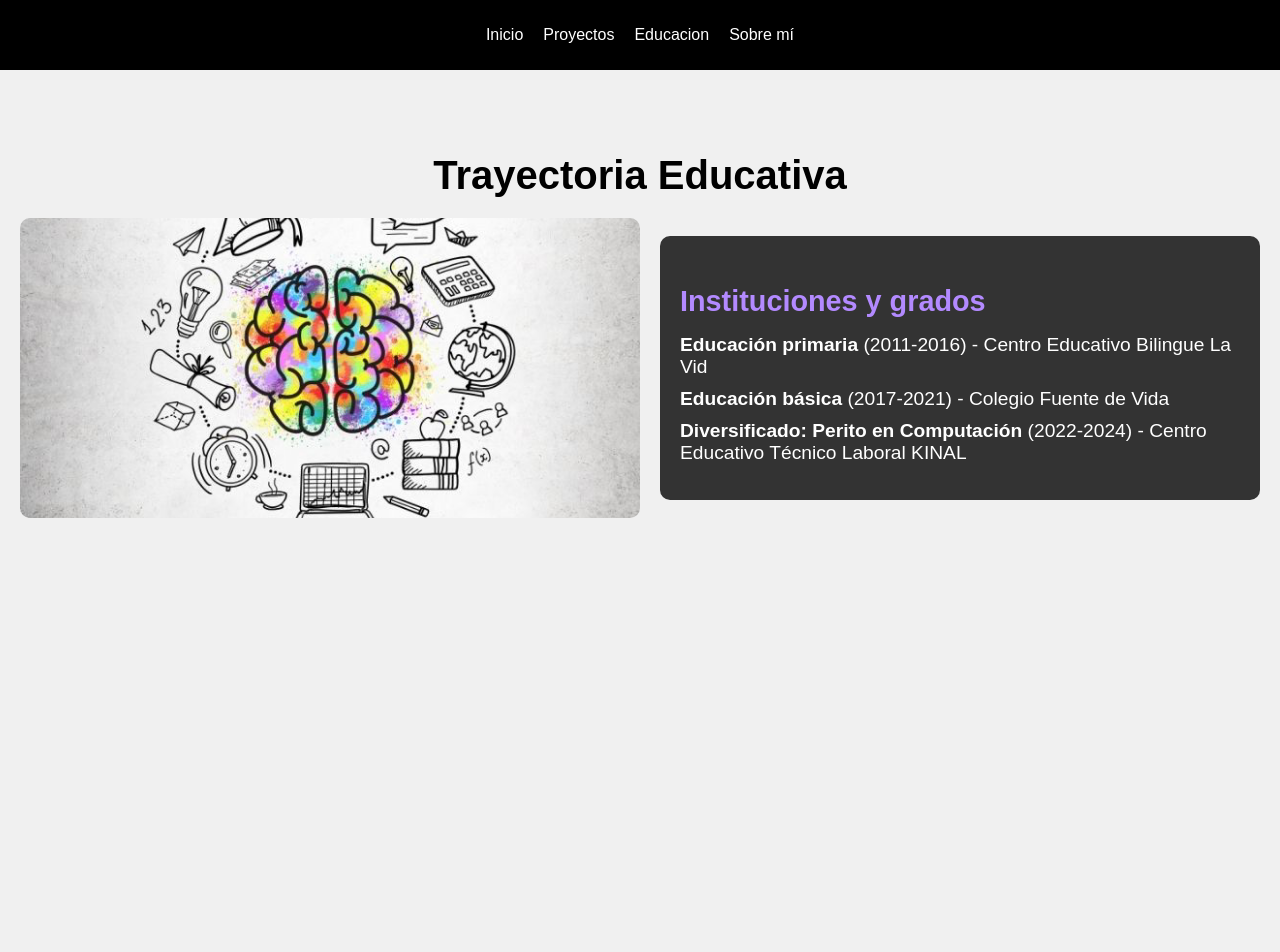
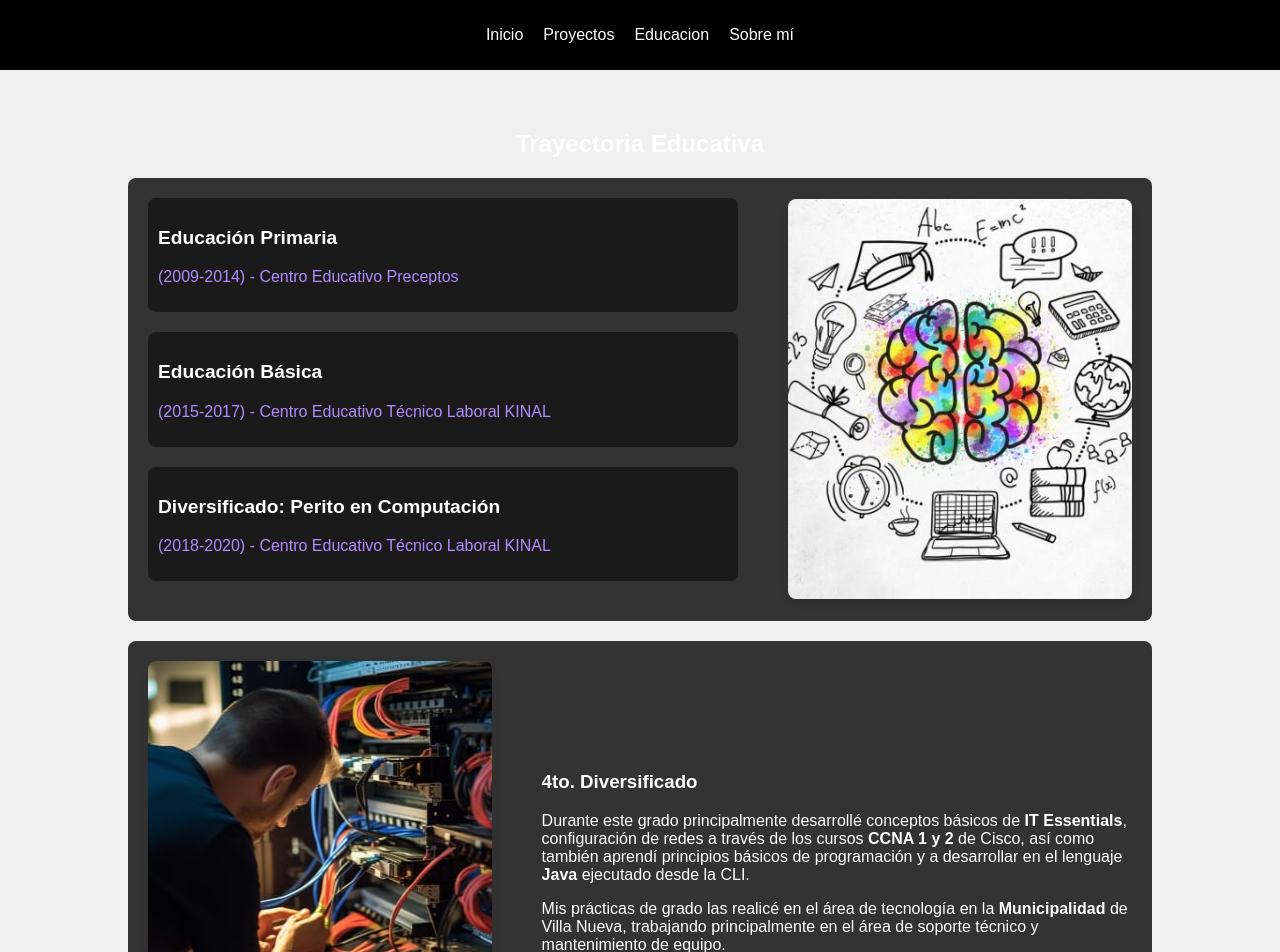
Before and after one commit to apalma2022125/Portfolio, a React (Vite) app: page /certificados in a window 1280 px wide. Shown: the top 952 px of the page. Before the commit the page ends 800 px from the top, so only its background shows below. Built offline with nearby package versions, Linux system fonts and the light colour scheme.

Commit message:
Update assets

```diff
--- a/src/Pages/trayectoriaEducativa.jsx
+++ b/src/Pages/trayectoriaEducativa.jsx
@@ -1,22 +1,44 @@
 import React from 'react';
 
-function Certification() {
+function EducationalPath() {
   return (
-    <section id="certificados">
-      <h2>Trayectoria Educativa</h2>
-      <div className="education-container">
-        <div className="education-image"></div>
-        <div className="education-details">
-          <h3>Instituciones y grados</h3>
-          <ul>
-            <li><strong>Educación primaria</strong> (2011-2016) - Centro Educativo Bilingue La Vid</li>
-            <li><strong>Educación básica</strong> (2017-2021) - Colegio Fuente de Vida</li>
-            <li><strong>Diversificado: Perito en Computación</strong> (2022-2024) - Centro Educativo Técnico Laboral KINAL</li>
-          </ul>
+    <section id="educational-path">
+      <h2 className="title">Trayectoria Educativa</h2>
+      <div className="container">
+        <div className="info">
+          <div className="education-item">
+            <h3>Educación Primaria</h3>
+            <p>(2009-2014) - Centro Educativo Preceptos</p>
+          </div>
+          <div className="education-item">
+            <h3>Educación Básica</h3>
+            <p>(2015-2017) - Centro Educativo Técnico Laboral KINAL</p>
+          </div>
+          <div className="education-item">
+            <h3>Diversificado: Perito en Computación</h3>
+            <p>(2018-2020) - Centro Educativo Técnico Laboral KINAL</p>
+          </div>
+        </div>
+        <div className="image"></div>
+      </div>
+      <div className="container">
+        <div className="image-diversificado"></div>
+        <div className="info">
+          <h3>4to. Diversificado</h3>
+          <p>
+            Durante este grado principalmente desarrollé conceptos básicos de <strong>IT Essentials</strong>,
+            configuración de redes a través de los cursos <strong>CCNA 1 y 2</strong> de Cisco, así como también
+            aprendí principios básicos de programación y a desarrollar en el lenguaje <strong>Java</strong> ejecutado
+            desde la CLI.
+          </p>
+          <p>
+            Mis prácticas de grado las realicé en el área de tecnología en la <strong>Municipalidad</strong> de Villa
+            Nueva, trabajando principalmente en el área de soporte técnico y mantenimiento de equipo.
+          </p>
         </div>
       </div>
     </section>
   );
 }
 
-export default Certification;
+export default EducationalPath;
--- a/src/index.css
+++ b/src/index.css
@@ -31,7 +31,7 @@ nav ul li a:hover {
 }
 
 #inicio {
-    background-image: url('/src/assets/img/fondoHome.gif');
+    background-image: url('./assets/img/fondoHome.gif');
     background-size: cover;
     background-position: center;
     height: 88vh;
@@ -199,76 +199,6 @@ footer {
     transform: scale(1.1);
 }
 
-#certificados {
-    padding: 50px 20px;
-    background-color: #f0f0f0;
-    color: black;
-    text-align: center;
-}
-
-#certificados h2 {
-    font-size: 2.5em;
-    margin-bottom: 20px;
-}
-
-#certificados .education-container {
-    display: flex;
-    flex-direction: column;
-    justify-content: center;
-    align-items: center;
-    gap: 20px;
-}
-
-#certificados .education-image {
-    width: 100%;
-    max-width: 500px;
-    border-radius: 10px;
-    background-image: url('/src/assets/img/tEdu.webp');
-    background-size: cover;
-    background-position: center;
-    height: 300px;
-}
-
-#certificados .education-details {
-    background-color: #333;
-    color: white;
-    padding: 20px;
-    border-radius: 10px;
-    text-align: left;
-    max-width: 500px; /* Ajusta el tamaño según sea necesario */
-}
-
-#certificados .education-details h3 {
-    font-size: 1.8em;
-    margin-bottom: 15px;
-    color: #b38aff;
-}
-
-#certificados .education-details ul {
-    list-style: none;
-    padding: 0;
-}
-
-#certificados .education-details ul li {
-    font-size: 1.2em;
-    margin-bottom: 10px;
-}
-
-/* Media queries for responsive design */
-@media (min-width: 768px) {
-    #certificados .education-container {
-        flex-direction: row;
-    }
-
-    #certificados .education-image {
-        max-width: 50%;
-    }
-
-    #certificados .education-details {
-        max-width: 50%;
-    }
-}
-
 @media (max-width: 767px) {
     #inicio h1 {
         font-size: 2em;
@@ -281,12 +211,73 @@ footer {
     #sobre-mi p {
         font-size: 1.2em;
     }
+}
 
-    #certificados .education-details h3 {
-        font-size: 1.5em;
-    }
+/* Estilos específicos para el apartado de Trayectoria Educativa */
 
-    #certificados .education-details ul li {
-        font-size: 1em;
-    }
+.title {
+    text-align: center;
+    color: white; /* Color del título */
+    margin-bottom: 20px;
 }
+
+#educational-path {
+    padding: 20px;
+    margin: 20px auto;
+    width: 80%; /* Ajusta el ancho según tus necesidades */
+    color: #fff; /* Color del texto blanco */
+}
+
+.container {
+    display: flex;
+    align-items: center;
+    justify-content: space-between;
+    background-color: #333; /* Fondo del contenedor */
+    padding: 20px;
+    border-radius: 8px;
+    margin-bottom: 20px;
+}
+
+.info {
+    width: 60%; /* Ajusta el ancho de la información */
+}
+
+.image {
+    width: 35%; /* Ajusta el ancho de la imagen */
+    height: 100%; /* Ajusta la altura según tus necesidades */
+    min-height: 400px; /* Altura mínima para asegurar que se vea la imagen */
+    background-image: url('/src/assets/img/tEdu.webp'); /* Ruta CSS para la imagen de la primera sección */
+    background-size: cover;
+    background-position: center;
+    border-radius: 8px;
+    box-shadow: 0px 4px 8px rgba(0,0,0,0.1); /* Sombra ligera para la imagen */
+}
+
+.image-diversificado {
+    width: 35%; /* Ajusta el ancho de la imagen */
+    height: 100%; /* Ajusta la altura según tus necesidades */
+    min-height: 400px; /* Altura mínima para asegurar que se vea la imagen */
+    background-image: url('/src/assets/img/ccna.jpg'); /* Ruta CSS para la imagen de la segunda sección */
+    background-size: cover;
+    background-position: center;
+    border-radius: 8px;
+    box-shadow: 0px 4px 8px rgba(0,0,0,0.1); /* Sombra ligera para la imagen */
+}
+
+.education-item {
+    margin-bottom: 20px;
+    padding: 10px;
+    background-color: #1a1a1a; /* Fondo oscuro para mejorar la consistencia */
+    color: #fff; /* Color del texto blanco */
+    border-radius: 8px;
+}
+
+.education-item h3 {
+    color: #fff; /* Color blanco para los subtítulos */
+    font-size: 1.2em;
+}
+
+.education-item p {
+    color: #b38aff; /* Color púrpura claro para el texto */
+    font-size: 1em;
+}
```
Also changed, not shown: src/assets/img/ccna.jpg (added).
